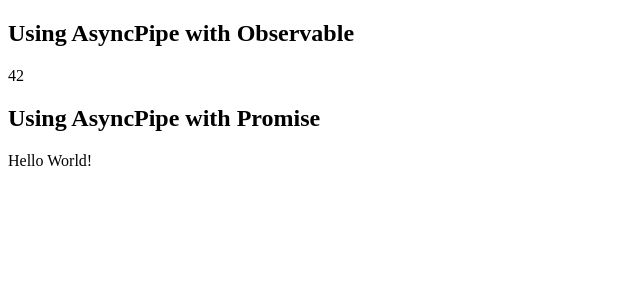
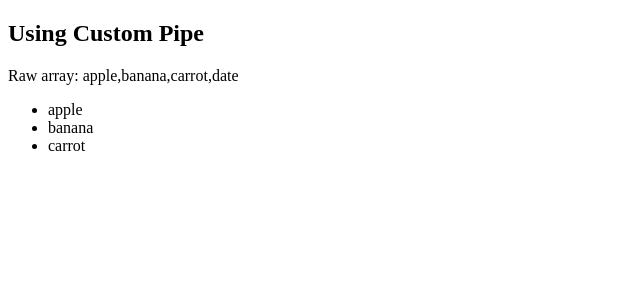
Before and after one commit to krishna-123-star/routing, an Angular app in the folder angular-routing-steps/: page /home in a window 1280 px wide. Shown: the top 300 px of the page, without its empty margins (0-640 px from the left). Built offline with nearby package versions, Linux system fonts and the light colour scheme.

Commit message:
CustomPipe

```diff
--- a/angular-routing-steps/src/app/app-module.ts
+++ b/angular-routing-steps/src/app/app-module.ts
@@ -8,6 +8,8 @@ import { Home } from './home/home';
 import { About } from './about/about';
 import { RouterModule } from '@angular/router';
 import { routes } from './app.routes';
+import { FilterByLengthPipe } from './filter-by-length-pipe';
+import { CommonModule } from '@angular/common';
 
 
 
@@ -18,7 +20,8 @@ import { routes } from './app.routes';
     BrowserModule,
     AppRoutingModule,
     FormsModule,
-    RouterModule.forRoot(routes)
+    RouterModule.forRoot(routes),
+    CommonModule
   ],
   providers: [
     provideBrowserGlobalErrorListeners()
--- a/angular-routing-steps/src/app/app.html
+++ b/angular-routing-steps/src/app/app.html
@@ -1,4 +1,8 @@
-<h2>Using AsyncPipe with Observable</h2>
-    <p>{{ myObservable$ | async }}</p>
-    <h2>Using AsyncPipe with Promise</h2>
-    <p>{{ myPromise$ | async }}</p>
+<h2>Using Custom Pipe</h2>
+
+<p>Raw array: {{ values }}</p>
+<ul>
+  <li *ngFor="let value of values | filterByLength:5">
+    {{ value }}
+  </li>
+</ul>
--- a/angular-routing-steps/src/app/app.ts
+++ b/angular-routing-steps/src/app/app.ts
@@ -1,16 +1,17 @@
-import { AsyncPipe, CurrencyPipe, DatePipe, JsonPipe, LowerCasePipe, PercentPipe, SlicePipe, TitleCasePipe, UpperCasePipe } from '@angular/common';
+import { AsyncPipe, CommonModule, CurrencyPipe, DatePipe, JsonPipe, LowerCasePipe, PercentPipe, SlicePipe, TitleCasePipe, UpperCasePipe } from '@angular/common';
 import { Component } from '@angular/core';
 import { RouterModule } from '@angular/router';
 import { Router, ActivatedRoute } from '@angular/router';
 import { Observable, of } from 'rxjs';
+import { FilterByLengthPipe } from './filter-by-length-pipe';
 
 @Component({
   selector: 'app-root',
   templateUrl: './app.html',
   standalone: true,
-  imports: [AsyncPipe]
+  imports:[CommonModule, FilterByLengthPipe]
 })
 export class App {
-myObservable$: Observable<number> = of(42);
-  myPromise$: Promise<string> = Promise.resolve('Hello World!');
+title = 'Pipe Test';
+  values: string[] = ['apple', 'banana', 'carrot', 'date'];
 }
--- /dev/null
+++ b/angular-routing-steps/src/app/filter-by-length-pipe.ts
@@ -0,0 +1,11 @@
+import { Pipe, PipeTransform } from '@angular/core';
+
+@Pipe({
+  name: 'filterByLength'
+})
+export class FilterByLengthPipe implements PipeTransform {
+  transform(values: string[], minLength: number): string[] {
+    if (!values) return [];
+    return values.filter(v => v.length >= minLength);
+  }
+}
```
Also changed, not shown: 1 other file (tests, documents, lock files or other folders).
